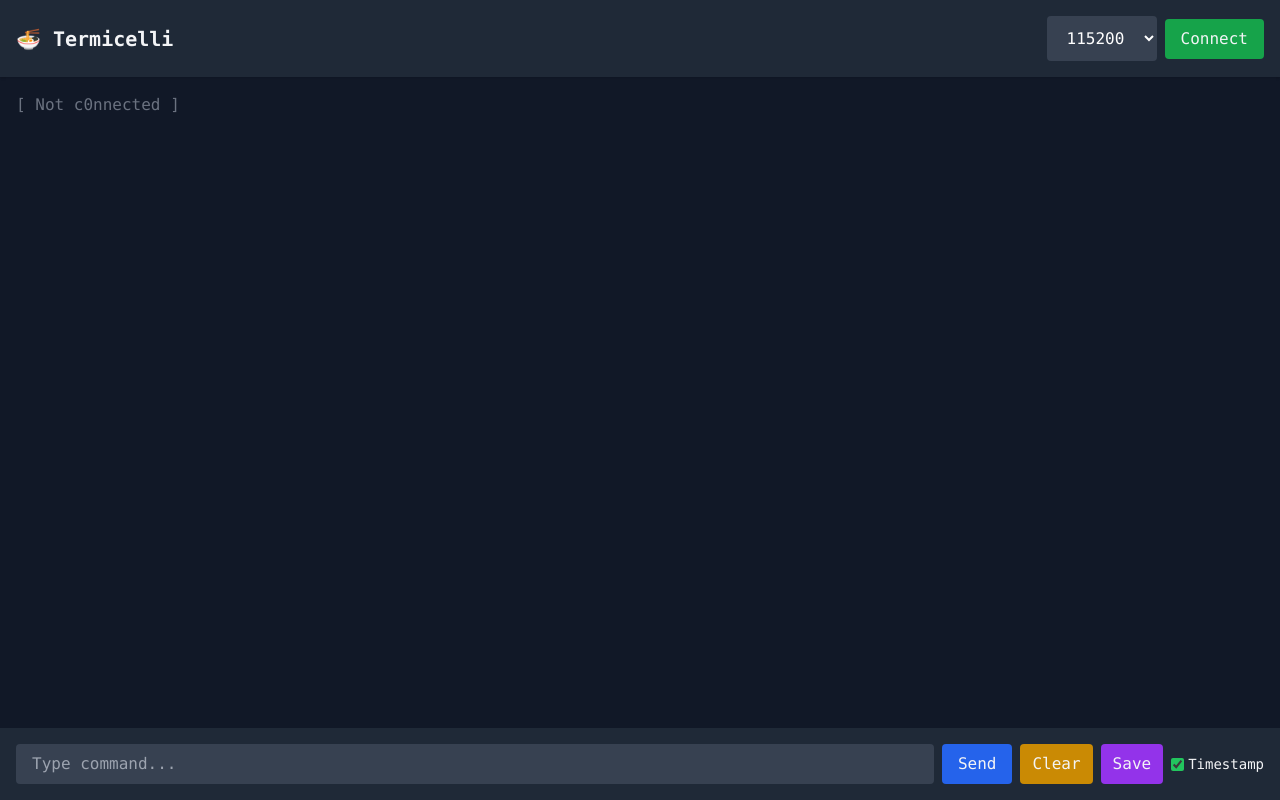
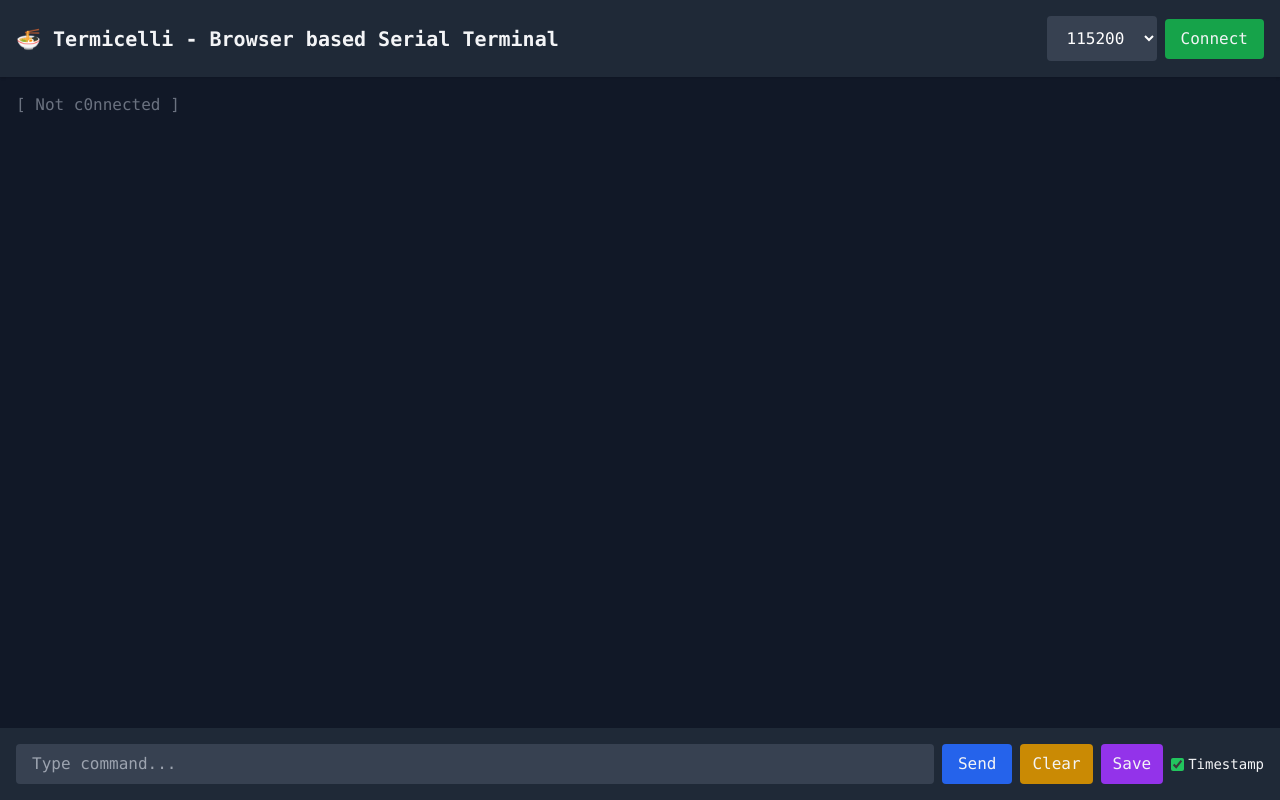
Before and after one commit to nlkguy/termicelli, a plain HTML site: page index.html in a window 1280 px wide. Drawn offline with nearby package versions, Linux system fonts and the light colour scheme.

Commit message:
gpt gave me readme

```diff
--- a/index.html
+++ b/index.html
@@ -9,7 +9,7 @@
 <body class="bg-gray-900 text-gray-100 font-mono h-screen flex flex-col">
 
   <header class="p-4 bg-gray-800 flex items-center justify-between shadow">
-    <h1 class="text-xl font-bold">🍜 Termicelli</h1>
+    <h1 class="text-xl font-bold">🍜 Termicelli - Browser based Serial Terminal</h1>
     <div class="flex items-center gap-2">
       <span id="portInfo" class="text-gray-400 text-sm"></span>
       <select id="baudRate" class="bg-gray-700 hover:bg-white-700 text-white px-4 py-3 rounded">
```
Also changed, not shown: assets/logo.png (added), assets/screenshot.png (added), 1 other file.
